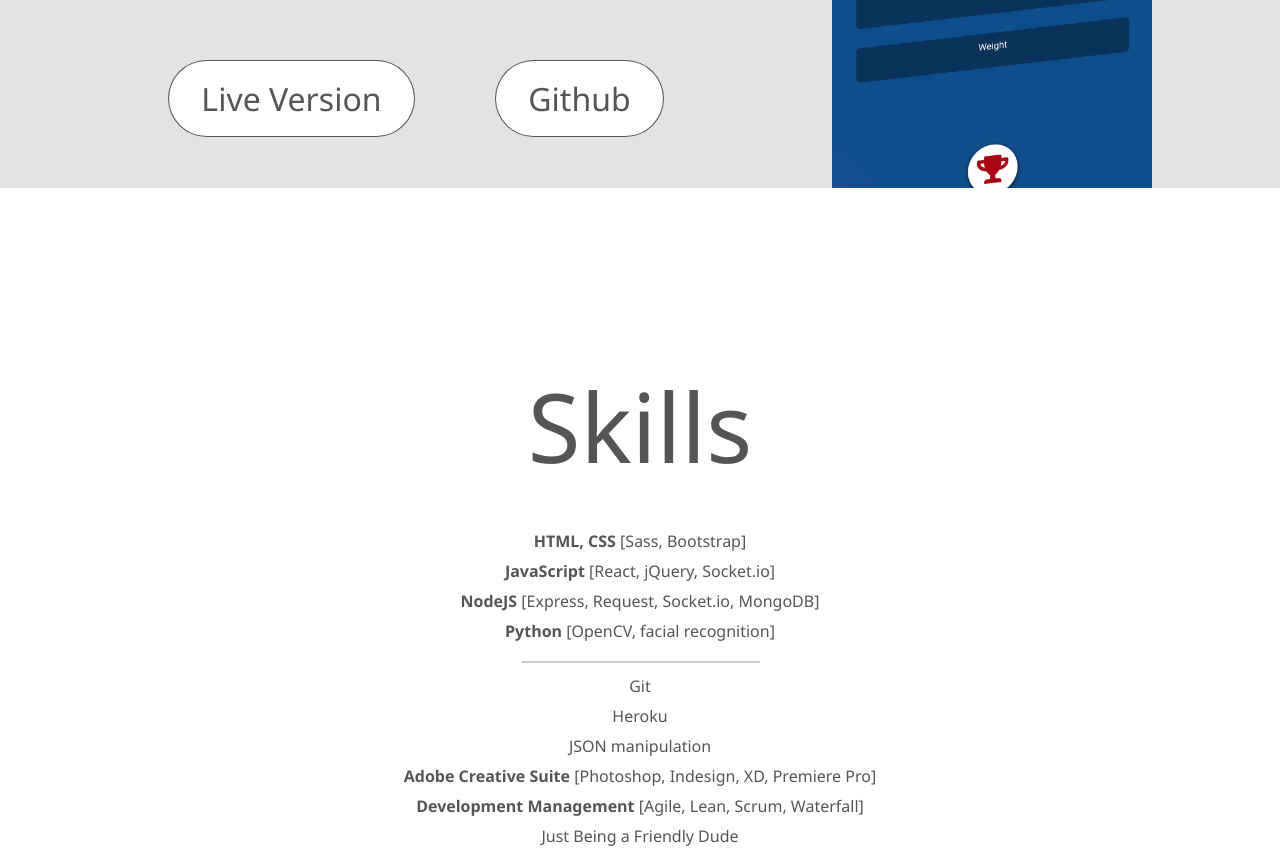
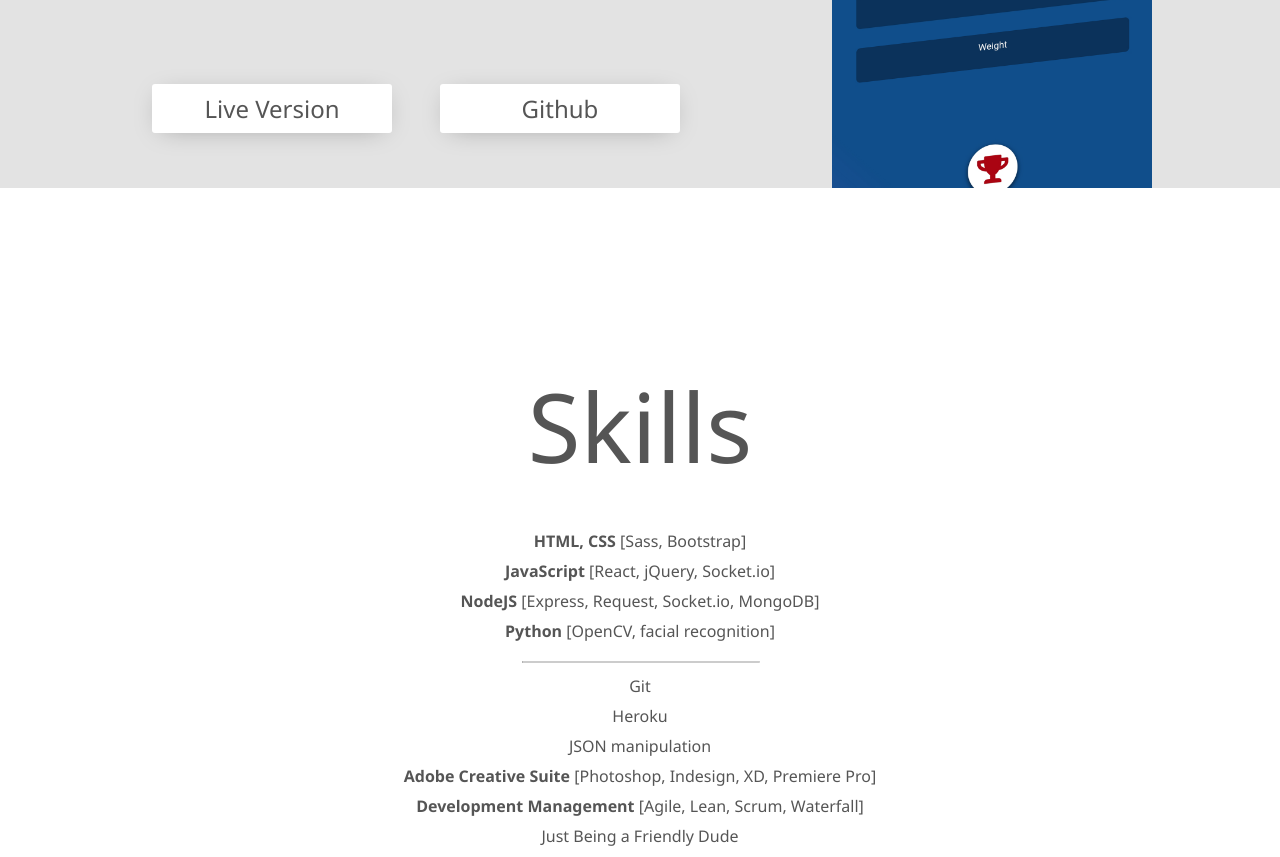
Before and after one commit to ChihaChoi/chihachoi.github.io, a website: page index.html in a window 1280 px wide. Shown: the part 1412-2269 px from the top of the page. Drawn offline with Linux system fonts and the light colour scheme.

Commit message:
update buttons

```diff
--- a/sass/buttons.scss
+++ b/sass/buttons.scss
@@ -1,22 +1,26 @@
 .btn {
-  border: 1px solid #000a;
-  padding: 1rem 2rem;
+  border: none;
+  padding: 0.5rem 0rem;
   background-color: white;
-  border-radius: 5000px;
-  font-size: 2rem;
+  border-radius: 3px;
+  font-size: 1.5rem;
   font-family: inherit;
   color: inherit;
+  box-shadow: 0px 4px 27px -10px rgba(0, 0, 0, 0.35);
 
   transition: 0.1s;
+  width: 15rem;
 
   @include phone {
     font-size: 1rem;
     padding: 0.7rem 1.5rem;
+    width: 9rem;
   }
 }
 .btn:hover {
-  transform: translateY(1px) scale(1);
-  box-shadow: 0px 9px 27px -15px rgba(0, 0, 0, 0.35);
+  transform: translateY(-2px) scale(1);
+  box-shadow: 0px 9px 27px -15px rgba(0, 0, 0, 0.55);
+  // color: lighten(inherit, 1);
 }
 .btn:active {
   transform: translateY(2px) scale(0.95);
```
Also changed, not shown: css/style.css.
